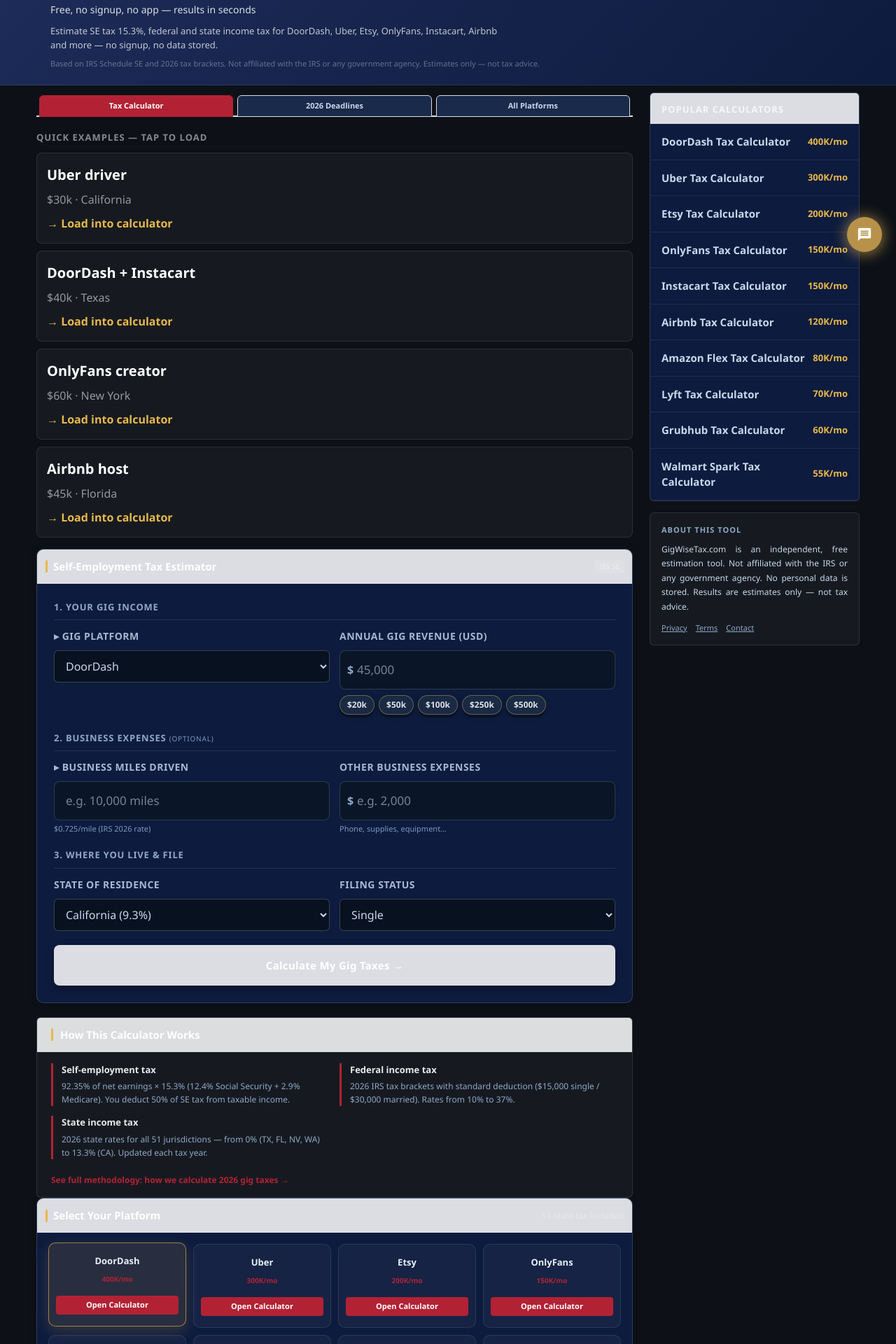
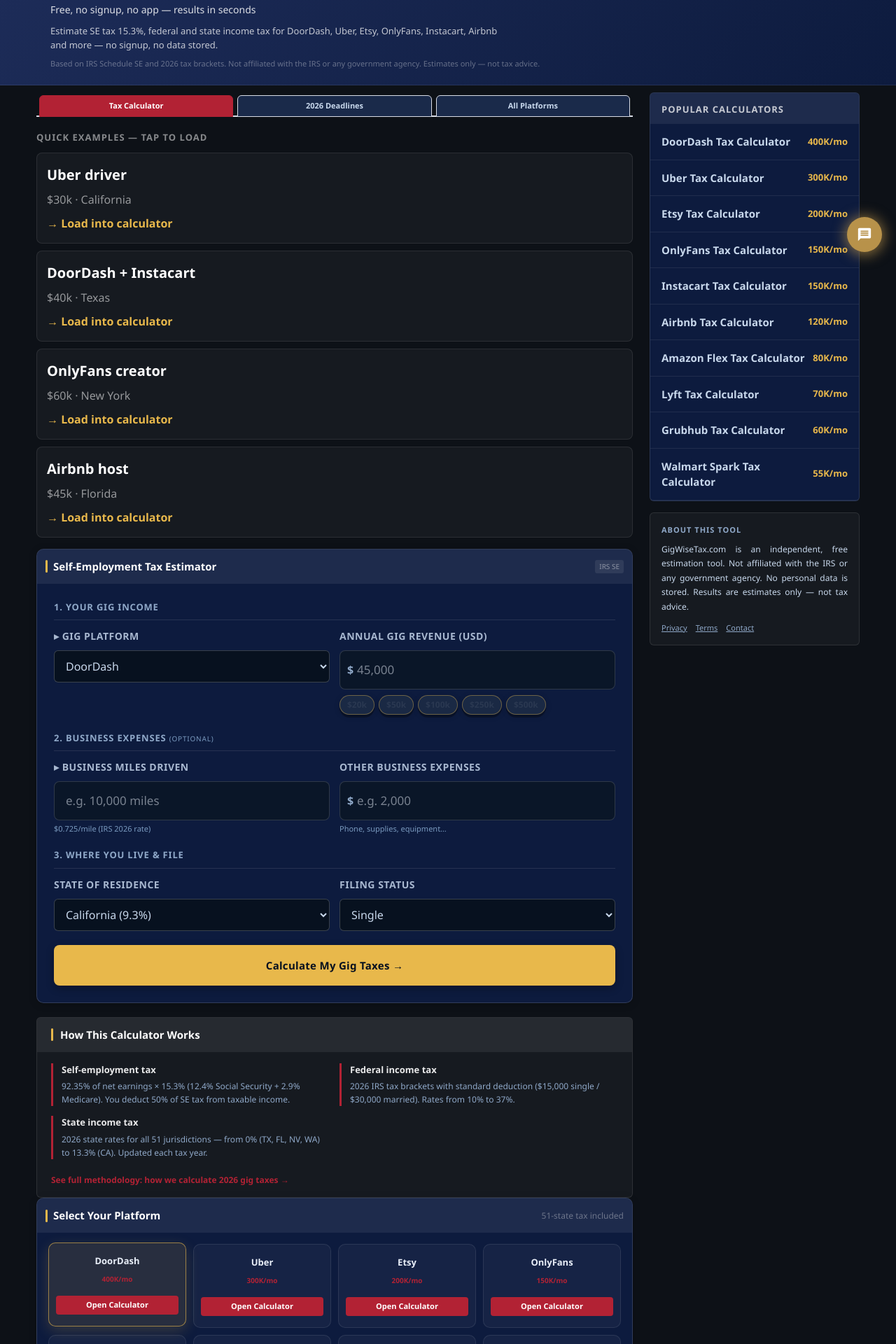
Before and after one commit to devqrcraft-ui/gigwisetax, a Next.js app: page /etsy-tax-calculator-2026 in a window 1280 px wide. Shown: the part 420-2340 px from the top of the page at 70% size. Built offline with nearby package versions, Linux system fonts and the light colour scheme.

Commit message:
fix: remove white bg rgba(255,255,255,0.85) - unreadable text on light bg

```diff
--- a/app/home-client.tsx
+++ b/app/home-client.tsx
@@ -103,11 +103,11 @@ export default function HomeClient() {
 
   /* ── shared style tokens ── */
   const card     = { background: '#0d1b3e', border: '1px solid rgba(255,255,255,0.15)', borderRadius: 10, overflow: 'hidden' as const, marginBottom: 20, boxShadow: '0 2px 12px rgba(0,0,0,.2)' }
-  const cardHd   = { background: 'rgba(255,255,255,0.85)', padding: '13px 12px', display: 'flex', alignItems: 'center', gap: 8, overflow: 'hidden' as const }
+  const cardHd   = { background: 'rgba(255,255,255,0.07)', padding: '13px 12px', display: 'flex', alignItems: 'center', gap: 8, overflow: 'hidden' as const }
   const accent   = { width: 3, height: 18, background: '#e8b84b', borderRadius: 2, flexShrink: 0 }
   const label    = { display: 'block', fontSize: 14, fontWeight: 700, color: '#a8b8d0', textTransform: 'uppercase' as const, letterSpacing: '0.5px', marginBottom: 10 }
   const inp      = { width: '100%', border: '1px solid rgba(255,255,255,0.15)', borderRadius: 8, padding: '14px 16px', fontSize: 17, color: '#e8eef8', background: '#0a1628', boxSizing: 'border-box' as const }
-  const btnDark  = { background: 'rgba(255,255,255,0.85)', color: '#fff', padding: '18px 0', borderRadius: 8, fontSize: 19, fontWeight: 800, cursor: 'pointer', textAlign: 'center' as const, width: '100%', letterSpacing: '0.3px', boxShadow: '0 4px 12px rgba(0,0,0,0.3)' }
+  const btnDark  = { background: '#e8b84b', color: '#07111F', padding: '18px 0', borderRadius: 8, fontSize: 19, fontWeight: 800, cursor: 'pointer', textAlign: 'center' as const, width: '100%', letterSpacing: '0.3px', boxShadow: '0 4px 12px rgba(0,0,0,0.3)' }
   const formGrid = { display: 'grid', gridTemplateColumns: '1fr', gap: 20, marginBottom: 20 }
   const btnRed   = (extra: any = {}) => ({ background: '#B22234', color: '#fff', padding: '13px 0', borderRadius: 6, fontSize: 15, fontWeight: 700, cursor: 'pointer', textAlign: 'center' as const, width: '100%', boxShadow: '0 3px 8px rgba(178,34,52,0.35)', ...extra })
 
@@ -148,8 +148,8 @@ export default function HomeClient() {
 
       {/* STICKY RESULT BAR mobile */}
       {result && isMobile && (
-        <div style={{ position: 'sticky', top: 60, zIndex: 90, background: 'rgba(255,255,255,0.85)', borderBottom: '2px solid #B22234', padding: '8px 16px', display: 'flex', justifyContent: 'space-between', alignItems: 'center' }}>
-          <span style={{ fontSize: 12, color: 'rgba(255,255,255,.5)', fontWeight: 500 }}>Estimated total tax</span>
+        <div style={{ position: 'sticky', top: 60, zIndex: 90, background: 'rgba(7,17,31,0.95)', borderBottom: '2px solid #B22234', padding: '8px 16px', display: 'flex', justifyContent: 'space-between', alignItems: 'center' }}>
+          <span style={{ fontSize: 12, color: '#C8D8EC', fontWeight: 500 }}>Estimated total tax</span>
           <span style={{ fontSize: 16, fontWeight: 900, color: '#B22234' }}>
             {Math.round(result.total).toLocaleString('en-US')} <span style={{ fontSize: 11, color: 'rgba(255,255,255,.4)', fontWeight: 400 }}>({result.rate}%)</span>
           </span>
@@ -235,7 +235,7 @@ export default function HomeClient() {
           {/* INCOME PRESETS */}
           <div style={{display:'flex',flexWrap:'wrap',gap:'6px',marginTop:'8px',marginBottom:'4px'}}>
             {['20000','50000','100000','250000','500000'].map(v=>(
-              <button key={v} onClick={()=>setIncome(v)} style={{padding:'4px 10px',borderRadius:'20px',border:'1px solid rgba(232,184,75,0.4)',background:income===v?'#e8b84b':'rgba(30,45,70,0.8)',color:income===v?'#07111f':'rgba(255,255,255,0.85)',fontSize:'12px',fontWeight:600,cursor:'pointer'}}>
+              <button key={v} onClick={()=>setIncome(v)} style={{padding:'4px 10px',borderRadius:'20px',border:'1px solid rgba(232,184,75,0.4)',background:income===v?'#e8b84b':'rgba(30,45,70,0.8)',color:income===v?'#07111f':'rgba(255,255,255,0.07)',fontSize:'12px',fontWeight:600,cursor:'pointer'}}>
                 {v==='20000'?'$20k':v==='50000'?'$50k':v==='100000'?'$100k':v==='250000'?'$250k':'$500k'}
               </button>
             ))}
@@ -325,7 +325,7 @@ export default function HomeClient() {
                           {i === 0 && <div style={{ position: 'absolute', top: -10, left: 8, background: '#B22234', color: '#fff', fontSize: 9, padding: '2px 6px', borderRadius: 3, fontWeight: 800 }}> NEXT</div>}
                           <div style={{ fontSize: 12, fontWeight: 800, color: 'rgba(255,255,255,0.9)', marginBottom: 3 }}>{d.q}</div>
                           <div style={{ fontSize: 11, color: '#7a9abf', marginBottom: 8 }}>{d.due}</div>
-                          <div style={{ fontSize: 20, fontWeight: 900, color: i === 0 ? '#B22234' : 'rgba(255,255,255,0.85)', marginBottom: 10 }}>{fmt(result.quarterly)}</div>
+                          <div style={{ fontSize: 20, fontWeight: 900, color: i === 0 ? '#B22234' : 'rgba(255,255,255,0.07)', marginBottom: 10 }}>{fmt(result.quarterly)}</div>
                           <div style={btnRed({ fontSize: 11, padding: '6px 0' })}>+ Calendar</div>
                         </div>
                       ))}
@@ -345,7 +345,7 @@ export default function HomeClient() {
 
               {/* HOW THIS CALCULATOR WORKS */}
               <div style={{ background: 'rgba(255,255,255,0.04)', border: '1px solid rgba(255,255,255,0.1)', borderRadius: 6, overflow: 'hidden' as const, marginTop: 20 }}>
-                <div style={{ background: 'rgba(255,255,255,0.85)', padding: '13px 20px', display: 'flex', alignItems: 'center', gap: 10 }}>
+                <div style={{ background: 'rgba(255,255,255,0.07)', padding: '13px 20px', display: 'flex', alignItems: 'center', gap: 10 }}>
                   <div style={{ width: 3, height: 18, background: '#e8b84b', borderRadius: 2, flexShrink: 0 }}/>
                   <span style={{ color: '#fff', fontWeight: 700, fontSize: 15 }}>How This Calculator Works</span>
                 </div>
@@ -474,7 +474,7 @@ export default function HomeClient() {
                           {d.q}
                         </td>
                         <td style={{ padding: '14px 16px', color: '#c8d8ec', fontSize: 13 }}>{d.period}</td>
-                        <td style={{ padding: '14px 16px', fontWeight: 700, color: i===0 ? '#B22234' : 'rgba(255,255,255,0.85)', fontSize: 14 }}>{d.due}</td>
+                        <td style={{ padding: '14px 16px', fontWeight: 700, color: i===0 ? '#B22234' : 'rgba(255,255,255,0.07)', fontSize: 14 }}>{d.due}</td>
                         <td style={{ padding: '14px 16px' }}>
                           <span style={{ background: i===0 ? 'rgba(178,34,52,0.2)' : 'rgba(255,255,255,0.08)', color: i===0 ? '#ff8080' : '#c8d8ec', padding: '4px 12px', borderRadius: 12, fontSize: 12, fontWeight: 700 }}>{d.days} days</span>
                         </td>
@@ -513,7 +513,7 @@ export default function HomeClient() {
 
                         </td>
                         <td style={{ padding: '12px 16px', fontWeight: 700, color: 'rgba(255,255,255,0.9)' }}>{p.searches}</td>
-                        <td style={{ padding: '12px 16px', color: 'rgba(255,255,255,0.85)', fontWeight: 600 }}>15.3%</td>
+                        <td style={{ padding: '12px 16px', color: 'rgba(255,255,255,0.07)', fontWeight: 600 }}>15.3%</td>
                         <td style={{ padding: '12px 16px', color: '#059669', fontWeight: 600 }}>Included ✓</td>
                         <td style={{ padding: '12px 16px' }}>
                           <span style={{ background: 'rgba(5,150,105,0.2)', color: '#4ade80', padding: '3px 10px', borderRadius: 12, fontSize: 11, fontWeight: 700, border: '1px solid rgba(74,222,128,0.3)' }}>Low ✓</span>
@@ -534,7 +534,7 @@ export default function HomeClient() {
 
           {/* QUICK LINKS */}
           <div style={{ background: '#0d1b3e', border: '1px solid rgba(255,255,255,0.12)', borderRadius: 6, overflow: 'hidden' as const }}>
-            <div style={{ background: 'rgba(255,255,255,0.85)', padding: '10px 16px' }}>
+            <div style={{ background: 'rgba(255,255,255,0.07)', padding: '10px 16px' }}>
               <span style={{ fontSize: 13, fontWeight: 700, color: 'rgba(255,255,255,.75)', textTransform: 'uppercase' as const, letterSpacing: '1px' }}> Popular Calculators</span>
             </div>
             {PLATFORMS.map(p => (
```
